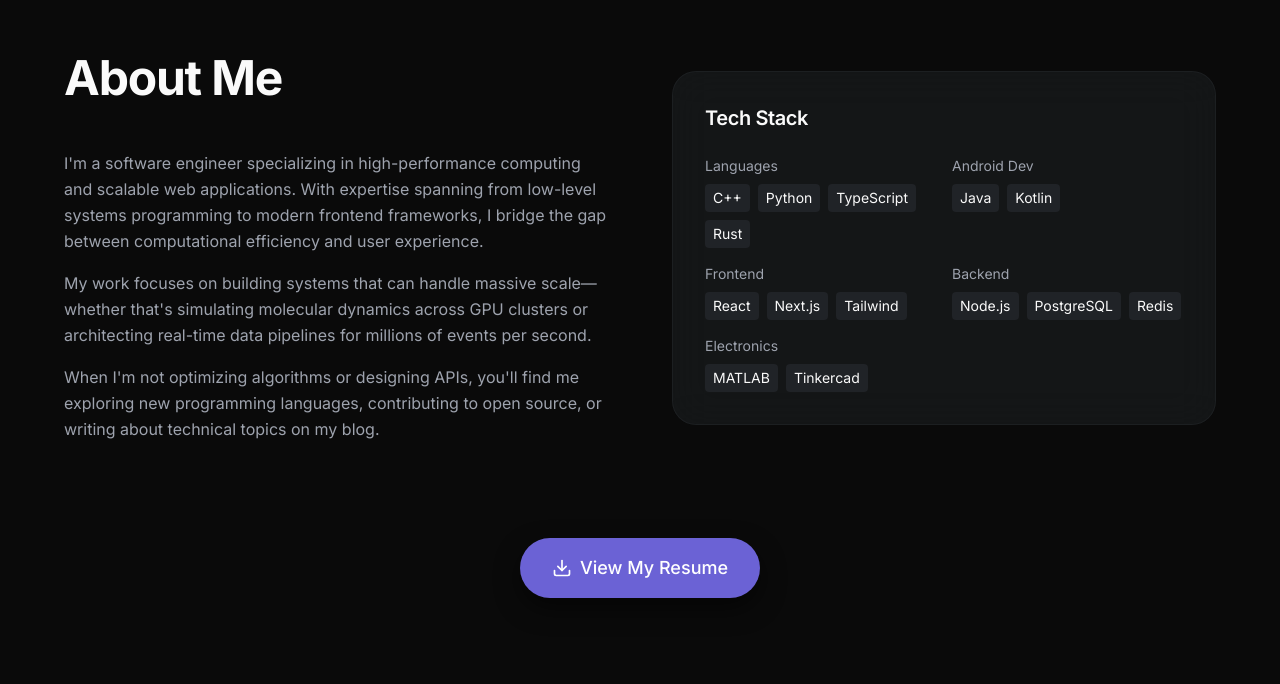
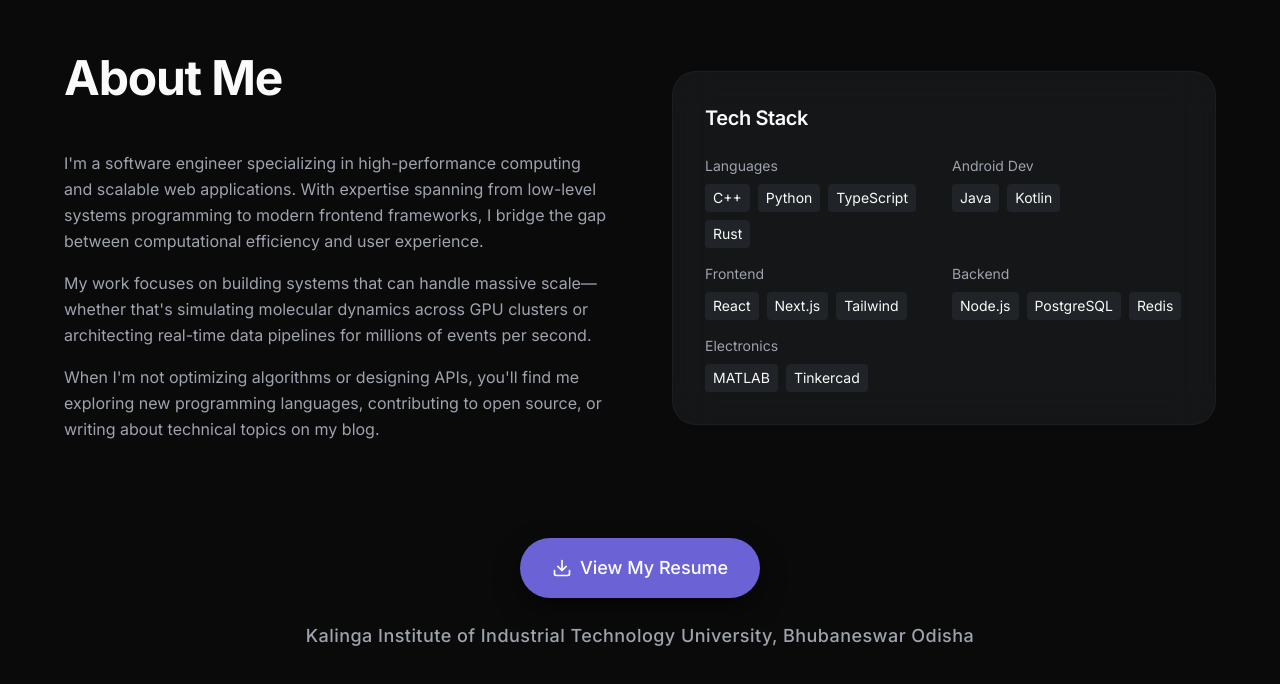
Before and after one commit to ravii17/Portfolio, a React (Vite) app: page / in a window 1280 px wide. Shown: the part 2908-3592 px from the top of the page. Built offline with nearby package versions, Linux system fonts and the light colour scheme; the HTML template or start-up script is replaced by a standard one.

Commit message:
college name

```diff
--- a/src/pages/Index.tsx
+++ b/src/pages/Index.tsx
@@ -179,6 +179,7 @@
             whileInView={{ opacity: 1, y: 0 }}
             viewport={{ once: true }}
             transition={{ duration: 0.5 }}
+            className="flex flex-col items-center gap-6"
           >
             <MagneticButton
               as="a"
@@ -190,6 +191,9 @@
               <Download className="w-5 h-5" />
               View My Resume
             </MagneticButton>
+            <p className="text-muted-foreground text-lg font-medium tracking-wide">
+              Kalinga Institute of Industrial Technology University, Bhubaneswar Odisha
+            </p>
           </motion.div>
         </section>
 
```
